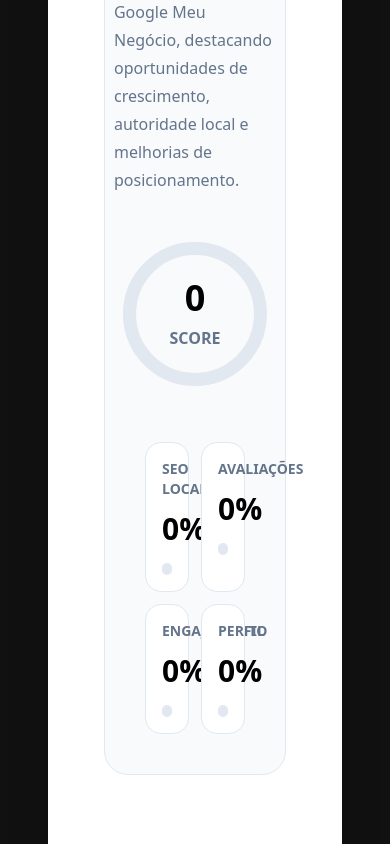
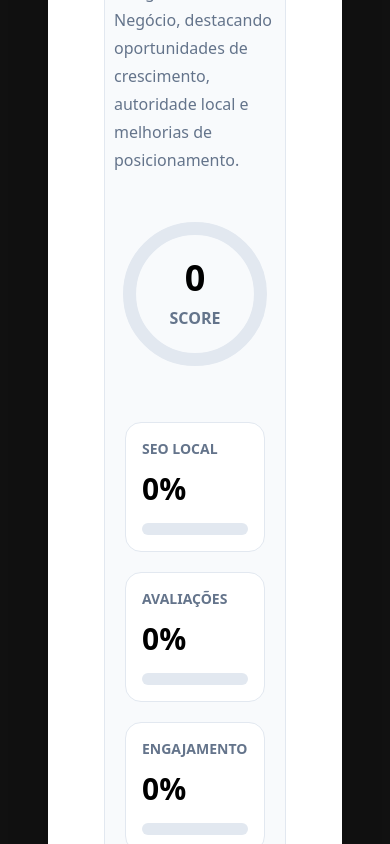
Before and after one commit to patrickvelho94/gmn-laudos, a Next.js app: page /laudo in a window 390 px wide. Shown: the part 1156-2000 px from the top of the page. Built offline with nearby package versions, Linux system fonts and the light colour scheme.

Commit message:
fix mobile cards

```diff
--- a/app/laudo/page.tsx
+++ b/app/laudo/page.tsx
@@ -123,7 +123,7 @@ const perfilScore =
           {/* HERO SCORE */}
           <div className="pdf-section mb-16">
 
-            <div className="bg-[#f8fafc] border border-[#e2e8f0] rounded-3xl p-10">
+            <div className="bg-[#f8fafc] border border-[#e2e8f0] rounded-3xl p-5 md:p-10">
 
               <div className="flex flex-col xl:flex-row items-center xl:items-start justify-between gap-10">
 
@@ -214,7 +214,7 @@ const perfilScore =
               </div>
 
               {/* MÉTRICAS */}
-<div className="grid grid-cols-2 md:grid-cols-4 gap-3 md:gap-5 mt-12">
+<div className="grid grid-cols-1 sm:grid-cols-2 md:grid-cols-4 gap-5 mt-12">
 
   {/* SEO */}
   <div className="bg-white rounded-2xl p-4 md:p-5 border border-[#e2e8f0]">
```
